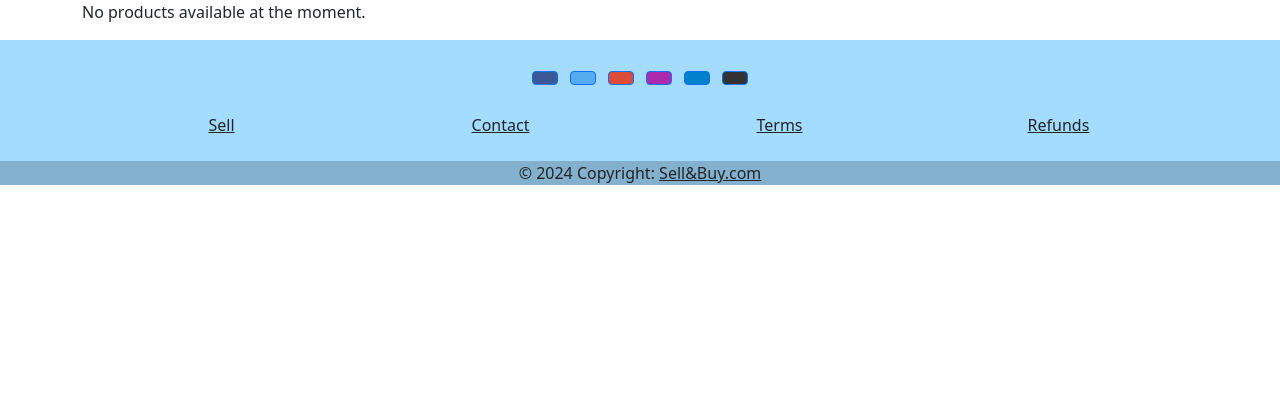
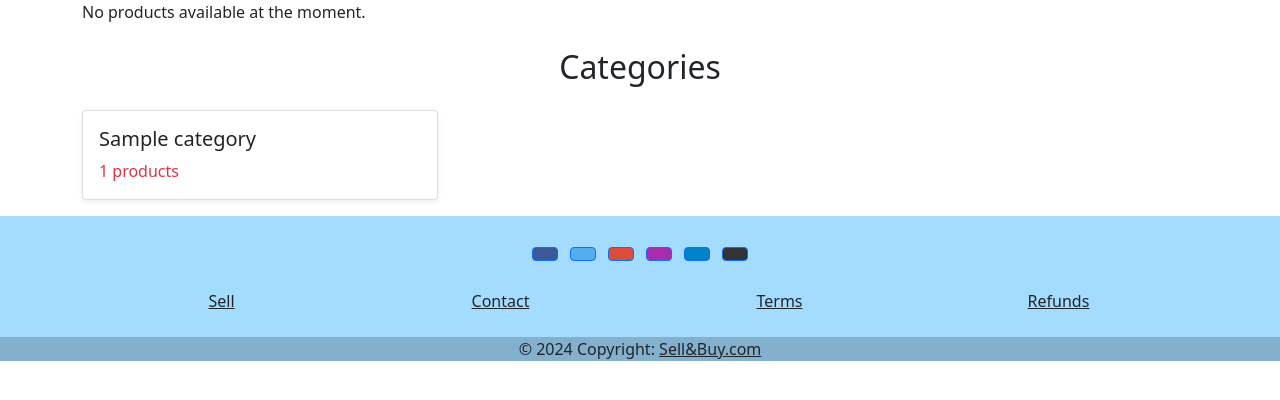
Before and after one commit to Esty-8/sell-cycle, a Django app: page / in a window 1280 px wide. Shown: the part 56-456 px from the top of the page. Run offline with Django 4.2, Linux system fonts and the light colour scheme; tables that the repository leaves empty hold one stand-in row (values such as "Sample post").

Commit message:
added the category section

```diff
--- a/sell/templates/sell/index.html
+++ b/sell/templates/sell/index.html
@@ -31,4 +31,22 @@
     </div>
 </div>
 
+<div class="container mt-4">
+    <h2 class="text-center mb-4">Categories</h2>
+    <div class="row">
+        {% for category in categories %}
+            <div class="col-md-4 mb-3"> <!-- Adjusted column size for better layout -->
+                <div class="card shadow-sm"> <!-- Card for better visual separation -->
+                    <div class="card-body">
+                        <h5 class="card-title">{{ category.name }}</h5>
+                        <p class="card-text text-danger">{{ category.products.count }} products</p>
+                    </div>
+                </div>
+            </div>
+        {% endfor %}
+    </div>
+</div>
+
+
+
 {% endblock %}
```
